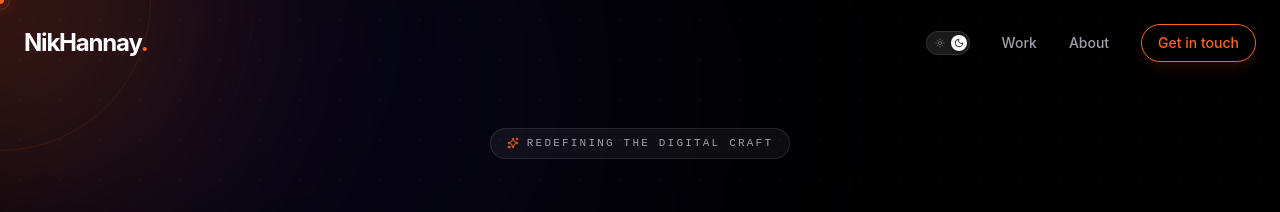
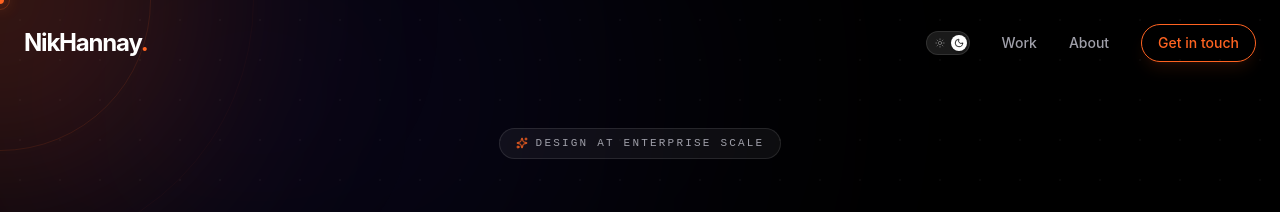
Before and after one commit to NikHannay/personal-website, a React (Vite) app: page / in a window 1280 px wide. Shown: the top 212 px of the page. Built offline with nearby package versions, Linux system fonts and the light colour scheme.

Commit message:
Update App.tsx

```diff
--- a/src/App.tsx
+++ b/src/App.tsx
@@ -370,7 +370,7 @@ const Hero = () => {
         >
           <div className="inline-flex items-center gap-2 px-4 py-1.5 rounded-full bg-black/5 dark:bg-white/5 border border-black/10 dark:border-white/10 text-[11px] font-mono uppercase tracking-[0.2em] text-zinc-500 dark:text-zinc-400 mb-10">
             <Sparkles className="w-3 h-3 text-accent" />
-            Redefining the digital craft
+            Design at enterprise scale
           </div>
 
           <h1 className="text-6xl md:text-8xl lg:text-9xl font-serif font-light tracking-tight text-black dark:text-white mb-10 leading-[0.9] text-balance">
```
